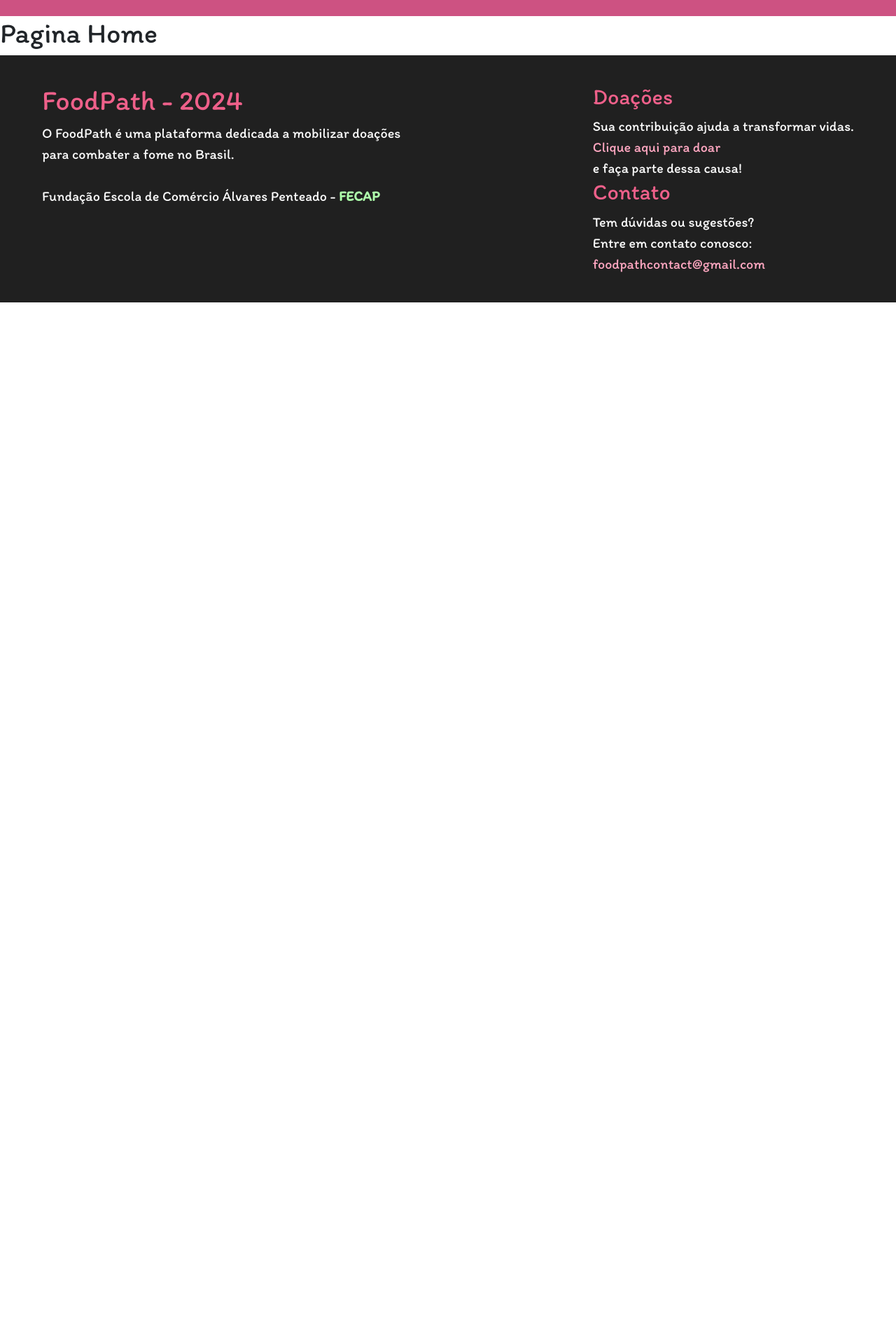
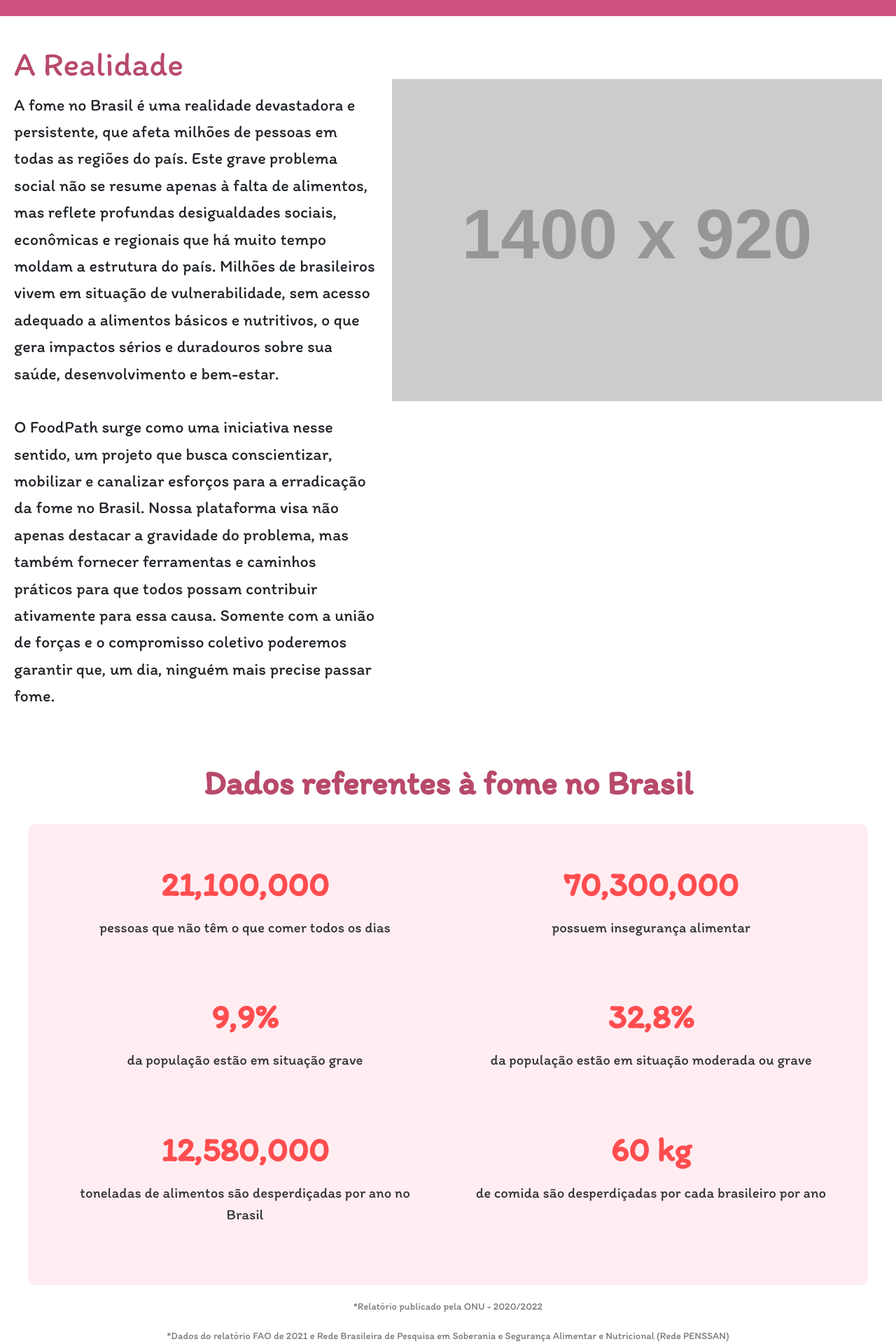
Before and after one commit to 2024-2-NCC2/Projeto1, a React (Vite) app in the folder client/: page / in a window 1280 px wide. Shown: the part 740-2660 px from the top of the page at 70% size. Before the commit the page ends 1172 px from the top, so only its background shows below. Built offline with nearby package versions, Linux system fonts and the light colour scheme.

Commit message:
feat: update home infos and add a date hook

```diff
--- /dev/null
+++ b/client/src/components/hooks/useCountUp.jsx
@@ -0,0 +1,25 @@
+import { useEffect, useState } from 'react';
+
+const useCountUp = (dataValue, duration) => {
+  const [value, setValue] = useState(0);
+
+  useEffect(() => {
+    let start = 0;
+    const increment = dataValue / (duration / 40);
+    const interval = setInterval(() => {
+      start += increment;
+      if (start >= dataValue) {
+        clearInterval(interval);
+        setValue(dataValue);
+      } else {
+        setValue(start);
+      }
+    }, 40);
+
+    return () => clearInterval(interval);
+  }, [dataValue, duration]);
+
+  return Math.floor(value);
+};
+
+export default useCountUp;
--- a/client/src/pages/Home.jsx
+++ b/client/src/pages/Home.jsx
@@ -1,13 +1,73 @@
-import React from 'react'
-import Carousel from '../components/Carousel'
+import React from 'react';
+import Carousel from '../components/Carousel';
+import '../pages/css/Home.css';
+import useCountUp from '../components/hooks/useCountUp';
 
 const Home = () => {
+  const peopleWithoutFood = useCountUp(21100000, 3000);
+  const peopleFoodInsecurity = useCountUp(70300000, 3000);
+
+  const populationSevereHunger = useCountUp(9.9, 3000);
+  const populationSevereHungerSecondDecimal = useCountUp(9, 3000);
+
+  const populationModerateOrSevereHunger = useCountUp(32.8, 3000);
+  const populationModerateOrSevereHungerSecondDecimal = useCountUp(8, 3000);
+
+  const foodWasteTons = useCountUp(12580000, 3000);
+  const foodWastePerPerson = useCountUp(60, 3000);
+
   return (
     <div>
-        <Carousel/>
-        <h1>Pagina Home</h1>
+      <Carousel />
+      <section className="content-section">
+        <div className="text-content">
+          <h2 className='text-title'>A Realidade</h2>
+          <p className='text-description'>
+          A fome no Brasil é uma realidade devastadora e persistente, que afeta milhões de pessoas em todas as regiões do país. Este grave problema social não se resume apenas à falta de alimentos, mas reflete profundas desigualdades sociais, econômicas e regionais que há muito tempo moldam a estrutura do país. Milhões de brasileiros vivem em situação de vulnerabilidade, sem acesso adequado a alimentos básicos e nutritivos, o que gera impactos sérios e duradouros sobre sua saúde, desenvolvimento e bem-estar. <br/>
+          <br/>
+          O FoodPath surge como uma iniciativa nesse sentido, um projeto que busca conscientizar, mobilizar e canalizar esforços para a erradicação da fome no Brasil. Nossa plataforma visa não apenas destacar a gravidade do problema, mas também fornecer ferramentas e caminhos práticos para que todos possam contribuir ativamente para essa causa. Somente com a união de forças e o compromisso coletivo poderemos garantir que, um dia, ninguém mais precise passar fome.
+          </p>
+        </div>
+        <div className="image-content">
+          <img src="https://placehold.co/1400x920" alt="Ilustração da fome" />
+        </div>
+      </section>
+
+      <section className="stats-section">
+        <h2 className="stats-title">Dados referentes à fome no Brasil</h2>
+        <div className="stats-wrapper">
+          <div className="stats-grid">
+            <div className="stat-item">
+              <span className="stat-number">{peopleWithoutFood.toLocaleString()}</span>
+              <p className="stat-description">pessoas que não têm o que comer todos os dias</p>
+            </div>
+            <div className="stat-item">
+              <span className="stat-number">{peopleFoodInsecurity.toLocaleString()}</span>
+              <p className="stat-description">possuem insegurança alimentar</p>
+            </div>
+            <div className="stat-item">
+              <span className="stat-number">{populationSevereHunger},{populationSevereHungerSecondDecimal}%</span>
+              <p className="stat-description">da população estão em situação grave</p>
+            </div>
+            <div className="stat-item">
+              <span className="stat-number">{populationModerateOrSevereHunger},{populationModerateOrSevereHungerSecondDecimal}%</span>
+              <p className="stat-description">da população estão em situação moderada ou grave</p>
+            </div>
+            <div className="stat-item">
+              <span className="stat-number">{foodWasteTons.toLocaleString()}</span>
+              <p className="stat-description">toneladas de alimentos são desperdiçadas por ano no Brasil</p>
+            </div>
+            <div className="stat-item">
+              <span className="stat-number">{foodWastePerPerson} kg</span>
+              <p className="stat-description">de comida são desperdiçadas por cada brasileiro por ano</p>
+            </div>
+          </div>
+        </div>
+        <p className="stats-footer">*Relatório publicado pela ONU - 2020/2022</p>
+        <p className="stats-footer">*Dados do relatório FAO de 2021 e Rede Brasileira de Pesquisa em Soberania e Segurança Alimentar e Nutricional (Rede PENSSAN)</p>
+      </section>
     </div>
-  )
-}
+  );
+};
 
-export default Home
+export default Home;
--- /dev/null
+++ b/client/src/pages/css/Home.css
@@ -0,0 +1,124 @@
+:root {
+  --background-primary-color: #202020;
+  --text-color: #fcfcfc;
+  --link-hover-color: #ee608a;
+  --link-color: #ffa7c1;
+  --underline-color: #b8496a;
+  --scrollbar-color: #ee608a;
+}
+
+.content-section {
+  display: flex;
+  justify-content: space-between;
+  align-items: flex-start;
+  margin: 20px;
+}
+
+.text-content {
+  flex: 1;
+  margin-right: 20px;
+}
+
+.image-content img {
+  margin-top: 70px;
+  max-width: 700px;
+  height: auto;
+  object-fit: cover;
+}
+
+.text-description {
+  font-size: 1.5rem;
+  line-height: 1.6;
+}
+
+.text-title {
+  color: var(--underline-color);
+  margin-top: 20px;
+  font-size: 3rem;
+  margin-bottom: 10px;
+}
+
+.stats-section {
+  padding: 40px;
+  border-radius: 8px;
+  text-align: center;
+  margin-top: 40px;
+  max-width: 90rem;
+  margin: 0 auto;
+}
+
+.stats-wrapper {
+  background-color: #ffd3e069;
+  padding: 30px;
+  border-radius: 12px;
+}
+
+.stats-title {
+  font-size: 3rem;
+  color: var(--underline-color);
+  margin-bottom: 30px;
+  font-weight: 700;
+}
+
+.stats-grid {
+  display: grid;
+  grid-template-columns: repeat(2, 1fr);
+  gap: 20px;
+  margin-bottom: 20px;
+}
+
+.stat-item {
+  background-color: #ffebf169;
+  padding: 20px;
+  border-radius: 10px;
+  text-align: center;
+  transition: background-color 0.3s ease-in-out;
+}
+
+.stat-item:hover {
+  background-color: #fcdae4;
+}
+
+.stat-number {
+  font-size: 3rem;
+  font-weight: 700;
+  color: #ff4d4f;
+  margin-bottom: 10px;
+  display: block;
+  transition: color 0.3s ease-in-out;
+}
+
+.stat-number:hover {
+  color: var(--link-hover-color);
+}
+
+.stat-description {
+  font-size: 1.3rem;
+  color: #333;
+}
+
+.stats-footer {
+  font-size: 0.9rem;
+  color: #777;
+  margin-top: 20px;
+}
+
+@media (max-width: 768px) {
+  .content-section {
+      flex-direction: column;
+      align-items: center;
+  }
+
+  .text-content {
+      margin-right: 0;
+      margin-bottom: 20px;
+  }
+
+  .image-content img {
+      max-width: 100%;
+  }
+
+  .stats-grid {
+      grid-template-columns: 1fr;
+  }
+}
```
